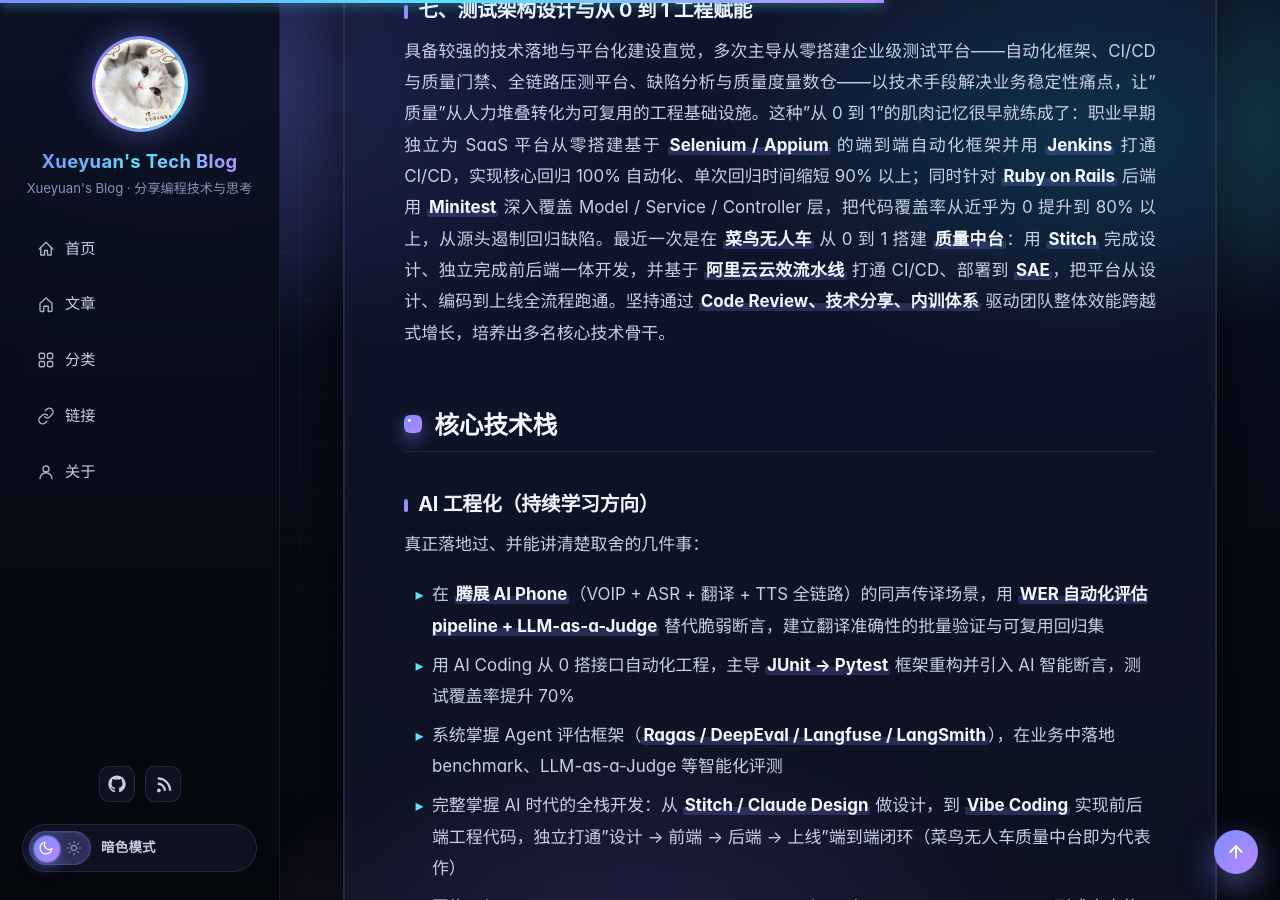
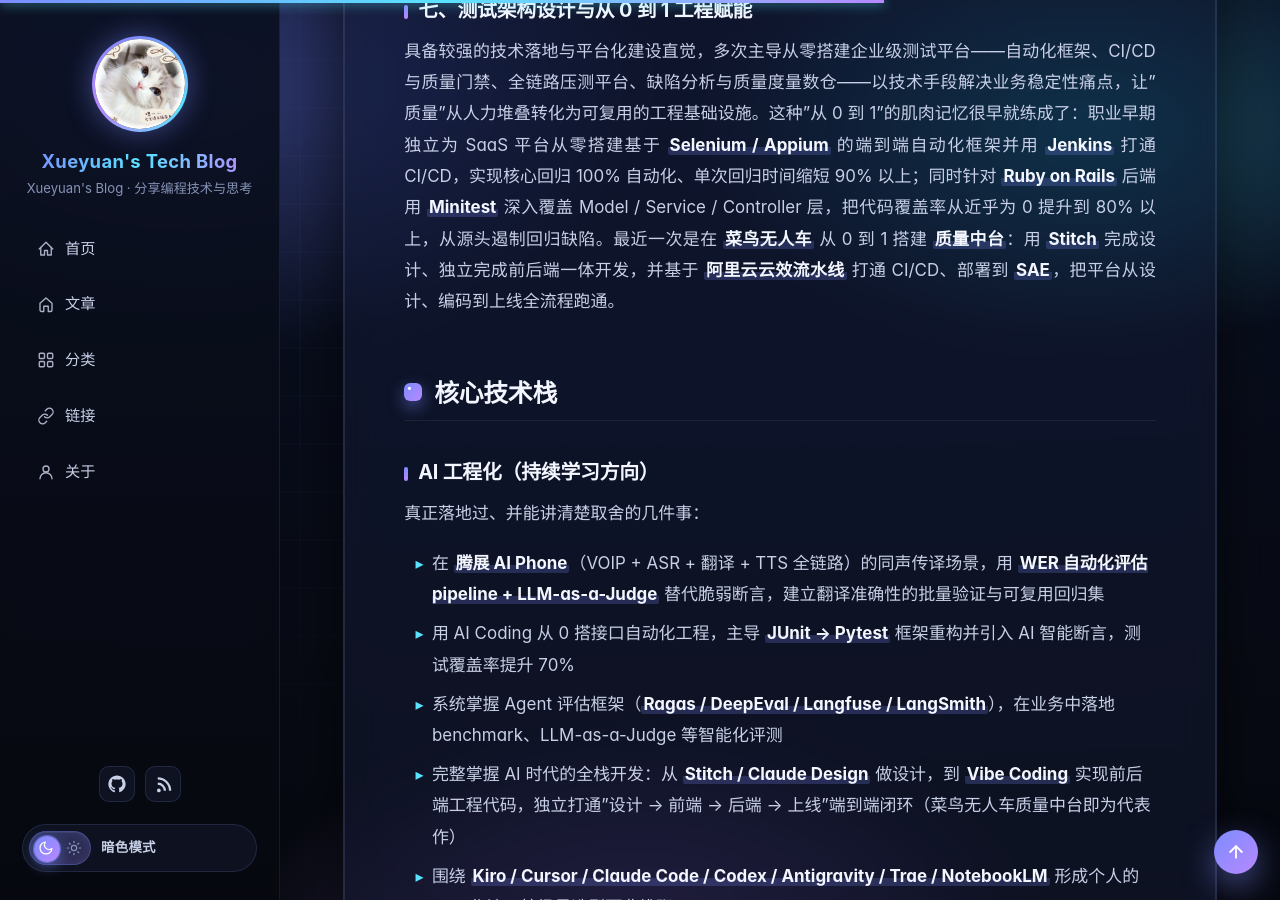
Before and after one commit to XueyuanQiao/xueyuanqiao.github.io, a Jekyll site: the page built from _posts/2026-02-22-intro.markdown, in a window 1280 px wide and 900 px high, scrolled down 4788 px. Built offline with Jekyll 4.4.1, drawn with Linux system fonts in a browser that asks for light colours; some of the changed text lies outside the part shown.

```diff
--- a/_posts/2026-02-22-intro.markdown
+++ b/_posts/2026-02-22-intro.markdown
@@ -48,7 +48,7 @@ featured_rank: 1
 在蚂蚁集团担任支付宝基金养老专区核心业务 QA Owner 期间，长期与 **极高合规要求 + 资金安全红线 + 监管级审计** 三重压力共处。落地 **需求分析 → 测试策略 → 用例 & 技术方案评审 → 上线演练 → 压测 → 线上监控 & 应急** 的全生命周期质量管理，主导 **个人养老金** 国家级战略项目的质量护航——推动系统在制度正式实施前就绪，政策落地后把控开闸运营、重点守住开户与缴存场景，连续保持 **0 重大事故**，有效支撑账户开立人数超出预期；并日常负责 **养老基金** 等核心金融业务的全生命周期质量治理。形成了一套覆盖 **资金链路、账户体系、对账与清结算** 的金融级方法论，精通 **全链路压测、混沌工程、容灾演练** 三件套——既做 **日常迭代的常态化压测** 守容量基线，也做 **大促活动的峰值全链路压测** 验证极限流量下的稳定性，在高并发、高可用分布式系统的风险防控、应急响应与故障复盘方面具备扎实的实战成果。
 
 ### 七、测试架构设计与从 0 到 1 工程赋能
-具备较强的技术落地与平台化建设直觉，多次主导从零搭建企业级测试平台——自动化框架、CI/CD 与质量门禁、全链路压测平台、缺陷分析与质量度量数仓——以技术手段解决业务稳定性痛点，让"质量"从人力堆叠转化为可复用的工程基础设施。这种"从 0 到 1"的肌肉记忆很早就练成了：职业早期独立为 SaaS 平台从零搭建基于 **Selenium / Appium** 的端到端自动化框架并用 **Jenkins** 打通 CI/CD，实现核心回归 100% 自动化、单次回归时间缩短 90% 以上；同时针对 **Ruby on Rails** 后端用 **Minitest** 深入覆盖 Model / Service / Controller 层，把代码覆盖率从近乎为 0 提升到 80% 以上，从源头遏制回归缺陷。最近一次是在 **菜鸟无人车** 从 0 到 1 搭建 **质量中台**：用 **Stitch** 完成设计、独立完成前后端一体开发，并基于 **阿里云云效流水线** 打通 CI/CD、部署到 **SAE**，把平台从设计、编码到上线全流程跑通。坚持通过 **Code Review、技术分享、内训体系** 驱动团队整体效能跨越式增长，培养出多名核心技术骨干。
+具备较强的技术落地与平台化建设直觉，多次主导从零搭建企业级测试平台——自动化框架、CI/CD 与质量门禁、全链路压测平台、缺陷分析与质量度量数仓——以技术手段解决业务稳定性痛点，让"质量"从人力堆叠转化为可复用的工程基础设施。这种"从 0 到 1"的肌肉记忆很早就练成了：职业早期独立为 SaaS 平台从零搭建基于 **Selenium / Appium** 的端到端自动化框架并用 **Jenkins** 打通 CI/CD，实现核心回归 100% 自动化、单次回归时间缩短 90% 以上；同时针对 **Ruby on Rails** 后端用 **Minitest** 深入覆盖 Model / Service / Controller 层，把代码覆盖率从近乎为 0 提升到 80% 以上，从源头遏制回归缺陷。最近一次是在 **菜鸟无人车** 从 0 到 1 搭建 **质量中台**：用 **Stitch** 完成设计、独立完成前后端一体开发，并基于 **阿里云云效流水线** 打通 CI/CD、部署到 **SAE**，把平台从设计、编码到上线全流程跑通。
 
 ## 核心技术栈
 
```
